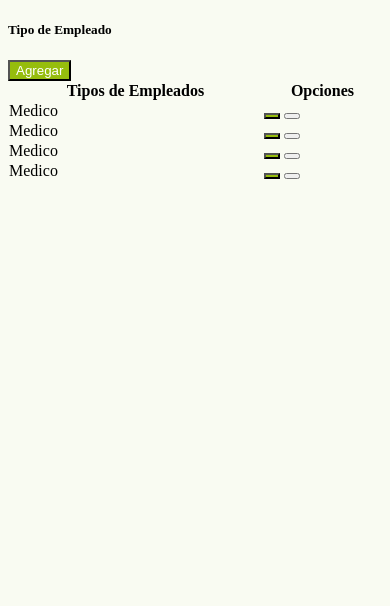
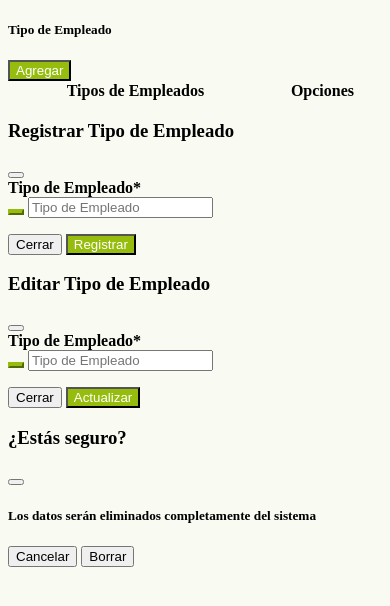
Before and after one commit to ricardojparram/Inventario-Wesley, a PHP site: template vista/interno/tipoEmpleadoVista.php in a window 390 px wide. Shown: the part 47-653 px from the top of the page. Run offline with PHP 8.4, Linux system fonts and the light colour scheme; the template is opened without the code that fills it, so the values that code supplies are empty.

Commit message:
Metodo listo , Tipo empleado listo , cambios en sql de empleado

```diff
--- a/assets/js/notificaciones.js
+++ b/assets/js/notificaciones.js
@@ -10,7 +10,7 @@
     $.ajax({ type: 'POST', url:  '?url=notificaciones', dataType: 'json', data: {notificacionRegistrar : ''},
       success(data){
         if (data.resultado === 'notificaciones registradas.'){
-          throw new Error('notificaciones registradas');
+          console.log('notificaciones registradas');
         }
 
       }
--- /dev/null
+++ b/assets/js/tipoEmpleado.js
@@ -0,0 +1,247 @@
+$(document).ready(function(){
+
+  let mostrar;
+  let permiso , editarPermiso , eliminarPermiso, registrarPermiso;
+
+  $.ajax({method: 'POST' , url: '' , dataType: 'json' , data: {getPermiso: '' },
+  	success(permisos){
+  		registrarPermiso = (typeof permisos.Registrar === 'undefined') ? 'disabled' : '';
+  		editarPermiso = (typeof permisos.Editar === 'undefined') ? 'disabled' : '';
+  		eliminarPermiso = (typeof permisos.Eliminar === 'undefined') ? 'disabled' : '';
+  	}
+  }).then(()=> { rellenar(true) });
+
+  function rellenar(bitacora = false){
+  	$.ajax({
+  		type: 'POST',
+  		url: "",
+  		dataType: 'json',
+  		data: {mostrar : 'tipoEmpleado', bitacora},
+  		success(data){
+  		let tabla;
+    		data.forEach(row =>{
+    		 tabla +=`
+            <tr>
+              <td>${row.nombre_e}</td>
+              <td class="d-flex justify-content-center">
+                <button type="button" ${editarPermiso} id="${row.tipo_em}" class="btn btn-registrar editar mx-2" data-bs-toggle="modal" data-bs-target="#editarModal"><i class="bi bi-pencil"></i></button>
+                <button type="button" ${eliminarPermiso} id="${row.tipo_em}" class="btn btn-danger borrar mx-2" data-bs-toggle="modal" data-bs-target="#delModal"><i class="bi bi bi-trash3"></i></button>
+              </td>
+            </tr>
+         `;
+    		})
+        $('#tbody').html(tabla);
+        mostrar = $('#tabla').DataTable({
+          resposive: true
+        })
+
+  	   }
+  	})
+  }
+
+    function validarTipoEmpleado(input , div , id = false){
+    return new Promise((resolve , reject)=>{
+      $.post('' ,{tipoEmpleado: input.val(), validarTipoEmpleado: "tipo empleado" , id},
+        function(data){
+          let mensaje = JSON.parse(data);
+          if(mensaje.resultado === "error"){
+            div.text(mensaje.msg);
+            input.attr("style","border-color: red;")
+            input.attr("style","border-color: red; background-image: url(assets/img/Triangulo_exclamacion.png); background-repeat: no-repeat; background-position: right calc(0.375em + 0.1875rem) center; background-size: calc(0.75em + 0.375rem) calc(0.75em + 0.375rem);");
+            return reject(false);
+          }else{
+            div.text(" ");
+            return resolve(true);
+          }
+        })
+    })
+  }
+
+  let tipoEmpleado;
+  let valid;
+  let click = 0;
+  setInterval(()=>{ click = 0; }, 2000);
+
+  $('#tipoEmpleado').keyup(()=>{
+    valid = validarStringLong($("#tipoEmpleado"),$("#error"),"Error de tipo empleado");
+    if(valid) validarTipoEmpleado($("#tipoEmpleado"),$("#error"));
+  })
+
+  // Registrar Empleado
+
+  $('#registrar').click((e)=>{
+    e.preventDefault();
+
+    if(registrarPermiso === 'undefined'){
+      Toast.fire({ icon: 'error', title: 'No tienes permisos para esta acción.' });
+      throw new Error('Permiso denegado.');
+    }
+
+    if(click >= 1) throw new Error('Spam de clicks');
+
+    tipoEmpleado = validarStringLong($("#tipoEmpleado"),$("#error"),"Error de tipo empleado");
+
+    if(tipoEmpleado){
+
+       $.ajax({
+        type: 'POST',
+        url: '',
+        dataType: 'json',
+        data: {tipoEmpleado: $("#tipoEmpleado").val()
+      },
+      success(data){
+        if (data.resultado === 'registrado correctamente') {
+          mostrar.destroy();
+          rellenar();
+          $('#user').trigger('reset');
+          $("#close").click();
+          $("#tipoEmpleado").attr("style","borde-color:none; backgraund-image: none;");
+          $("#error").text("");
+          Toast.fire({ icon: 'success', title: 'Tipo empleado registrado', showCloseButton: true });
+        }else if(data.resultado === 'error'){
+            $("#error").text(data.msg);
+            $("#tipoEmpleado").attr("style","border-color: red;")
+            $("#tipoEmpleado").attr("style","border-color: red; background-image: url(assets/img/Triangulo_exclamacion.png); background-repeat: no-repeat; background-position: right calc(0.375em + 0.1875rem) center; background-size: calc(0.75em + 0.375rem) calc(0.75em + 0.375rem);");
+        }
+      }
+    })
+   }
+
+   click++;
+
+ })
+
+  // Cerrar Modal
+
+   $(".cerrar").click(()=>{
+    $('#user').trigger('reset');
+    $("input").attr("style","borde-color:none; backgraund-image: none;");
+    $(".error").text("");
+  })
+
+   // Validar si existe ID
+
+   function validarExitencia(){
+    return new Promise((resolve, reject) =>{
+      $.ajax({
+        type: "POST",
+        url: '',
+        dataType: "json",
+        data: { validarE: "existe", id},
+        success(data) {
+           if (data.resultado === "Error de empleado") {
+             mostrar.destroy();
+             rellenar();
+             $('.cerrar').click();
+              Toast.fire({icon: 'error', title: 'Error de tipo de empleado', showCloseButton: true }) // ALERTA
+              reject(false);
+            }else{
+              resolve(true);
+            }
+         }
+      })
+    })
+  }
+
+  let id
+
+  $(document).on('click','.editar', function(){
+    id = this.id;
+
+    $.ajax({
+      type: 'POST',
+      url: '',
+      dataType: 'json',
+      data: {mostrarEdit : 'editar', id},
+      success(data){
+        $('#tipoEmpladoEdit').val(data[0].nombre_e);
+      }
+
+    })
+  })
+
+  $('#tipoEmpladoEdit').keyup(()=>{
+    valid = validarStringLong($("#tipoEmpladoEdit"),$("#error2"),"Error de tipo empleado");
+    if(valid) validarTipoEmpleado($("#tipoEmpladoEdit"),$("#error2"), id);
+  })
+
+  let tipoEmpleadoEdit;
+
+  $('#registrarEdit').click((e)=>{
+    e.preventDefault();
+
+     if(click >= 1) throw new Error('Spam de clicks');
+
+      validarExitencia().then(()=>{
+
+      tipoEmpleadoEdit = validarStringLong($("#tipoEmpladoEdit"),$("#error2"),"Error de tipo empleado");
+
+        if(tipoEmpleadoEdit){
+
+          $.ajax({
+            type:"POST",
+          url:"",
+          dataType:"json",
+          data:{ tipoEmpleadoEdit: $("#tipoEmpladoEdit").val(), id },
+            success(data){
+              if (data.resultado == 'Editado') {
+                mostrar.destroy();
+                $("#closeEdit").click();
+                Toast.fire({ icon: 'success', title: 'Tipo de empleado editado', showCloseButton: true });
+                rellenar();
+              }else if(data.resultado === 'error'){
+              $("#error2").text(data.msg);
+              $("#tipoEmpladoEdit").attr("style","border-color: red;")
+              $("#tipoEmpladoEdit").attr("style","border-color: red; background-image: url(assets/img/Triangulo_exclamacion.png); background-repeat: no-repeat; background-position: right calc(0.375em + 0.1875rem) center; background-size: calc(0.75em + 0.375rem) calc(0.75em + 0.375rem);");
+            }
+            }
+          })
+
+        }
+
+      }).catch(() =>{
+       throw new Error('No exite.');
+   })
+    click++;
+
+  })
+
+
+  $(document).on('click', '.borrar', function(){
+    id = this.id;
+  })
+
+  // Borrar Empleado
+
+  $('#borrar').click((e)=>{
+    e.preventDefault();
+
+    if(click >= 1) throw new Error('Spam de clicks');
+
+    validarExitencia().then(()=>{
+
+      $.ajax({
+        type:"POST",
+        url:'',
+        dataType:'json',
+        data:{
+          eliminar:'eliminar',
+          id
+        },
+        success(data){
+          if (data.resultado === 'Eliminado'){
+            $("#closeModal").click();
+            mostrar.destroy();
+            Toast.fire({icon: 'success', title: 'Tipo de empleado eliminado', showCloseButton: true })
+            rellenar();
+          }
+        }
+      })
+    }).catch(() =>{
+     throw new Error('No exite.');
+   })
+    click++;
+  })
+
+
+})
--- a/vista/interno/tipoEmpleadoVista.php
+++ b/vista/interno/tipoEmpleadoVista.php
@@ -4,7 +4,7 @@
   <meta charset="UTF-8">
   <meta http-equiv="X-UA-Compatible" content="IE=edge">
   <meta name="viewport" content="width=device-width, initial-scale=1.0">
-  <title>Método</title>
+  <title>Tipo de Empleado</title>
   <?php $VarComp->header(); ?>
   <link rel="stylesheet" href="assets/css/estiloInterno.css">
   <link rel="stylesheet" type="text/css" href="assets/css/dataTables.bootstrap5.min.css">
@@ -71,34 +71,6 @@
 
             </thead>
             <tbody id ="tbody">
-             <tr>
-              <td>Medico</td>
-              <td class="d-flex justify-content-center">
-                <button type="button" ${editarPermiso} id="${row.id_forma_pago}" class="btn btn-registrar editar mx-2" data-bs-toggle="modal" data-bs-target="#editarModal"><i class="bi bi-pencil"></i></button>
-                <button type="button" ${eliminarPermiso} id="${row.id_forma_pago}" class="btn btn-danger borrar mx-2" data-bs-toggle="modal" data-bs-target="#delModal"><i class="bi bi bi-trash3"></i></button>
-              </td>
-            </tr>
-            <tr>
-              <td>Medico</td>
-              <td class="d-flex justify-content-center">
-                <button type="button" ${editarPermiso} id="${row.id_forma_pago}" class="btn btn-registrar editar mx-2" data-bs-toggle="modal" data-bs-target="#editarModal"><i class="bi bi-pencil"></i></button>
-                <button type="button" ${eliminarPermiso} id="${row.id_forma_pago}" class="btn btn-danger borrar mx-2" data-bs-toggle="modal" data-bs-target="#delModal"><i class="bi bi bi-trash3"></i></button>
-              </td>
-            </tr>
-            <tr>
-              <td>Medico</td>
-              <td class="d-flex justify-content-center">
-                <button type="button" ${editarPermiso} id="${row.id_forma_pago}" class="btn btn-registrar editar mx-2" data-bs-toggle="modal" data-bs-target="#editarModal"><i class="bi bi-pencil"></i></button>
-                <button type="button" ${eliminarPermiso} id="${row.id_forma_pago}" class="btn btn-danger borrar mx-2" data-bs-toggle="modal" data-bs-target="#delModal"><i class="bi bi bi-trash3"></i></button>
-              </td>
-            </tr>
-            <tr>
-              <td>Medico</td>
-              <td class="d-flex justify-content-center">
-                <button type="button" ${editarPermiso} id="${row.id_forma_pago}" class="btn btn-registrar editar mx-2" data-bs-toggle="modal" data-bs-target="#editarModal"><i class="bi bi-pencil"></i></button>
-                <button type="button" ${eliminarPermiso} id="${row.id_forma_pago}" class="btn btn-danger borrar mx-2" data-bs-toggle="modal" data-bs-target="#delModal"><i class="bi bi bi-trash3"></i></button>
-              </td>
-            </tr>
 
            </tbody>
       </table>
@@ -110,6 +82,115 @@
 
 
 </main>
+
+    <div class="modal fade" id="registrarModal" tabindex="-1" aria-labelledby="exampleModalLabel" aria-hidden="true" data-bs-backdrop="static" data-bs-keyboard="false">
+      <div class="modal-dialog modal-lg">
+        <div class="modal-content">
+
+          <div class="modal-header alert alert-success">
+            <h3 class="modal-title"> <strong>Registrar Tipo de Empleado</strong> </h3>
+            <button id="cerrar" type="button" class="btn-close" data-bs-dismiss="modal" aria-label="Close"></button>
+          </div>
+          <div class="modal-body">
+
+            <div class="modal-body ">
+              <form class="user">
+                <div class="form-group col-md-11">
+                  <div class="container-fluid">
+                    <div class="row">
+
+                     <div class="form-group col-lg-7">
+                      <label class="col-form-label"><strong>Tipo de Empleado*</strong></label>
+                      <div class="input-group">
+                        <button type="button" class="iconos btn btn-secondary" data-bs-trigger="hover focus"data-bs-container="body" data-bs-toggle="popover" data-bs-placement="top" data-bs-content="El Tipo de Empleado debe tener como mínimo 4 carácteres"><i class="ri-user-2-fill"></i></button>
+                        <input id="tipoEmpleado" class="form-control" required="" placeholder="Tipo de Empleado" >
+                      </div>
+
+                    </div>
+                  </div>
+                </div>
+              </div>
+
+
+            </div>
+            <p id="error" class="error" style="color:#ff0000;text-align: center;"></p>
+            <div class="modal-footer">
+              <button type="reset" id="close" id="cerrarRegis" class="btn btn-secondary cerrar" data-bs-dismiss="modal">Cerrar</button>
+              <button type="submit" id="registrar" class="btn btn-registrar">Registrar</button>
+
+            </div>
+
+          </div>
+        </form>
+      </div>
+    </div>
+    </div>
+
+    <!-- Modal Editar-->
+    <div class="modal fade" id="editarModal" tabindex="-1" aria-labelledby="exampleModalLabel" aria-hidden="true" data-bs-backdrop="static" data-bs-keyboard="false">
+     <div class="modal-dialog modal-lg">
+      <div class="modal-content">
+
+        <div class="modal-header alert alert-success">
+          <h3 class="modal-title"> <strong>Editar Tipo de Empleado</strong> </h3>
+          <button type="button" class="btn-close" data-bs-dismiss="modal" aria-label="Close"></button>
+        </div>
+        <div class="modal-body">
+
+          <div class="modal-body ">
+            <form>
+              <div class="form-group col-md-12">
+                <div class="container-fluid">
+                  <div class="row">
+
+                   <div class="form-group col-lg-6">
+                    <label class="col-form-label"> <strong>Tipo de Empleado*</strong> </label>
+                    <div class="input-group">
+
+                      <button type="button" class="iconos btn btn-secondary" data-bs-trigger="hover focus"data-bs-container="body" data-bs-toggle="popover" data-bs-placement="top" data-bs-content=""><i class="ri-user-2-fill"></i></button>
+
+                      <input id="tipoEmpladoEdit" class="form-control" required="" placeholder="Tipo de Empleado">
+
+                    </div>
+                  </div>
+                </div>
+              </div>
+            </div>
+
+           </div>
+            <p id="error2" class="error" style="color:#ff0000;text-align: center;"></p>
+            <div class="modal-footer">
+              <button type="reset" id="closeEdit" class="btn btn-secondary cerrar" data-bs-dismiss="modal">Cerrar</button>
+              <button type="submit" id="registrarEdit"class="btn btn-registrar">Actualizar</button>
+            </div>
+
+          </div>
+        </form>
+       </div>
+      </div>
+    </div>
+
+
+    <!-- Modal Eliminar-->
+
+    <div class="modal fade" id="delModal" data-bs-backdrop="static" data-bs-keyboard="false" tabindex="-1" aria-labelledby="staticBackdropLabel" aria-hidden="true">
+      <div class="modal-dialog">
+        <div class="modal-content">
+          <div class="modal-header">
+            <h3 class="modal-title" id="staticBackdropLabel">¿Estás seguro?</h3>
+            <button type="button" class="btn-close" data-bs-dismiss="modal" aria-label="Close"></button>
+          </div>
+          <div class="modal-body">
+            <h5>Los datos serán eliminados completamente del sistema</h5>
+          </div>
+          <div class="modal-footer">
+            <button id="closeModal" type="button" class="btn btn-secondary cerrar" data-bs-dismiss="modal">Cancelar</button>
+
+            <button id="borrar" type="button" class="btn btn-danger">Borrar</button>
+          </div>
+        </div>
+      </div>
+    </div>
 
   <!-- Footer -->
 
```
Also changed, not shown: assets/js/metodo.js (+15 -8 lines), vista/interno/configuraciones/metodoVista.php (+2 -17 lines), 6 other files.
